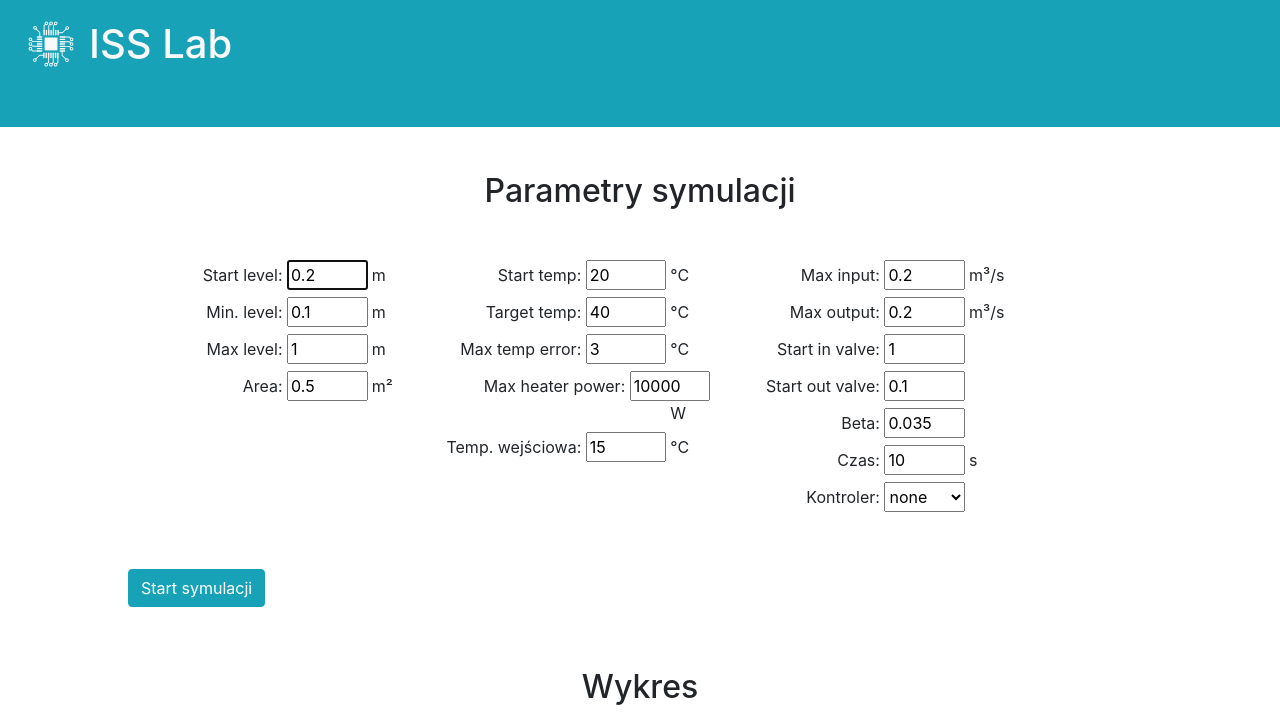
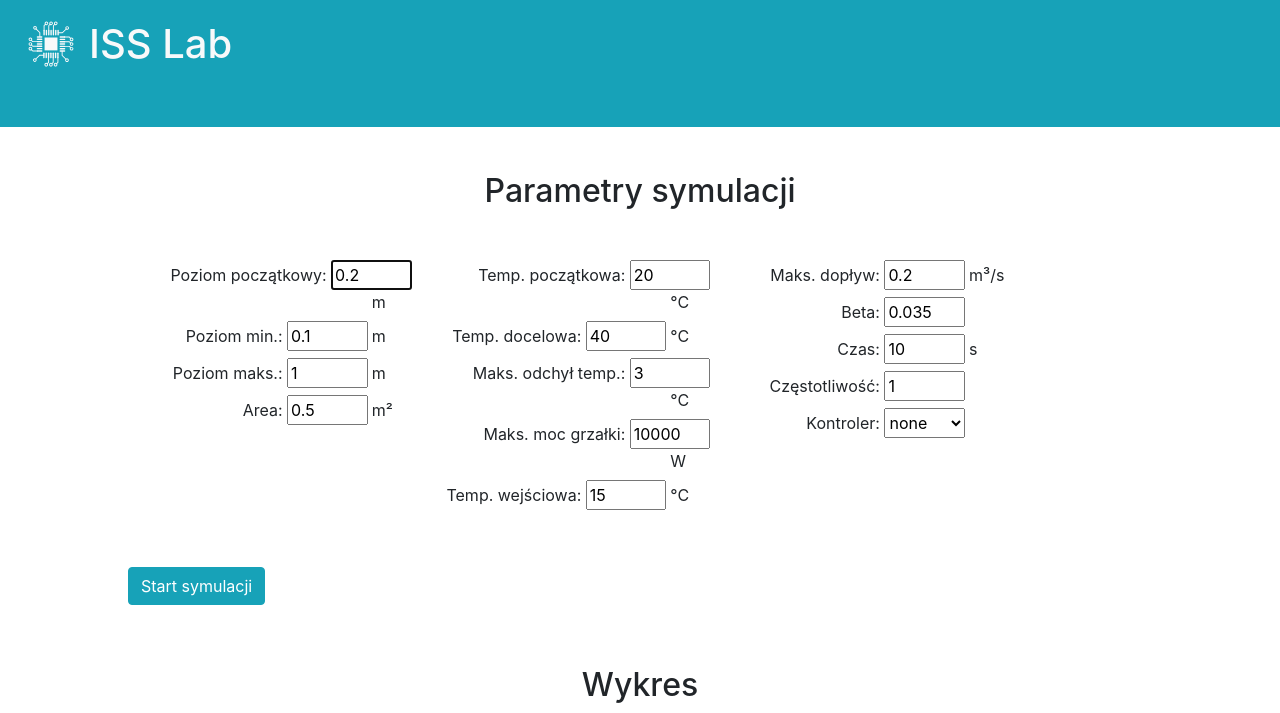
Before and after one commit to MonichSC/iss, a Flask app: page / in a window 1280 px wide. Shown: the top 713 px of the page. Run offline with Flask 2, Linux system fonts and the light colour scheme; some libraries are stand-ins or nearby versions.

Commit message:
Usuniecie niektorych parametrow sym.

```diff
--- a/flask_app.py
+++ b/flask_app.py
@@ -38,11 +38,12 @@ def iss_go():
                                                     int(content_dict['max_heater_power']),
                                                     int(content_dict['input_temp']),
                                                     float(content_dict['max_input']),
-                                                    float(content_dict['max_output']),
-                                                    float(content_dict['start_in_valve_status']),
-                                                    float(content_dict['start_out_valve_status']),
+#                                                    float(content_dict['max_output']),
+#                                                    float(content_dict['start_in_valve_status']),
+#                                                    float(content_dict['start_out_valve_status']),
                                                     float(content_dict['beta']),
                                                     int(content_dict['sim_time']),
+                                                    int(content_dict['ticks_per_second']),
                                                     content_dict['controller'],
                                                     content_dict["pid_parameters"])
 
--- a/static/main.js
+++ b/static/main.js
@@ -56,14 +56,14 @@ function iss_go()
 
     let parameters = new Array();
 
-    for (let step = 1; step <= 16; step++)
+    for (let step = 1; step <= 14; step++)
     {
         parameters.push(document.getElementById("par-"+step).value);
     }
 
     const pid_parameters = document.getElementById("pid_parameters");
 
-    let selected_controller = document.getElementById("par-16").value;
+    let selected_controller = document.getElementById("par-14").value;
 
     console.log("selected_controller: " + selected_controller);
 
@@ -129,12 +129,13 @@ function iss_go()
                             "max_heater_power": parameters[7],
                             "input_temp": parameters[8],
                             "max_input": parameters[9],
-                            "max_output": parameters[10],
-                            "start_in_valve_status": parameters[11],
-                            "start_out_valve_status": parameters[12],
-                            "beta": parameters[13],
-                            "sim_time": parameters[14],
-                            "controller": parameters[15],
+//                            "max_output": parameters[10],
+//                            "start_in_valve_status": parameters[11],
+//                            "start_out_valve_status": parameters[12],
+                            "beta": parameters[10],
+                            "sim_time": parameters[11],
+                            "ticks_per_second": parameters[12],
+                            "controller": parameters[13],
                             "pid_parameters": pidPAR}));
 
     console.log("wyslano");
@@ -249,5 +250,5 @@ window.addEventListener("DOMContentLoaded", (e)=>{
     document.querySelector("#remove_plot").addEventListener("click", remove_plot);
 
     // nasłuchiwanie na zdarzenie zmiany controlera
-    document.getElementById("par-16").addEventListener("change", callback_change_controller)
+    document.getElementById("par-14").addEventListener("change", callback_change_controller)
 })
--- a/templates/main.html
+++ b/templates/main.html
@@ -30,29 +30,29 @@
     <div class="row rlform">
 
         <div class="col parameters-row">
-            <p class=mbsp>Start level: <input class=w30p id="par-1" name="start_level" value="0.2" autofocus><span class=unit>m</span></p>
-            <p class=mbsp>Min. level: <input class=w30p id="par-2" name="min_level" value="0.1"><span class=unit>m</span></p>
-            <p class=mbsp>Max level: <input class=w30p id="par-3" name="max_level" value="1"><span class=unit>m</span></p>
+            <p class=mbsp>Poziom początkowy: <input class=w30p id="par-1" name="start_level" value="0.2" autofocus><span class=unit>m</span></p>
+            <p class=mbsp>Poziom min.: <input class=w30p id="par-2" name="min_level" value="0.1"><span class=unit>m</span></p>
+            <p class=mbsp>Poziom maks.: <input class=w30p id="par-3" name="max_level" value="1"><span class=unit>m</span></p>
             <p class=mbsp>Area: <input class=w30p id="par-4" name="area" value="0.5"><span class=unit>m²</span></p>
         </div>
 
         <div class="col parameters-row">
-            <p class=mbsp>Start temp: <input class=w30p id="par-5" name="start_temp" value="20"><span class=unit>°C</span></p>
-            <p class=mbsp>Target temp: <input class=w30p id="par-6" name="target_temp" value="40"><span class=unit>°C</span></p>
-            <p class=mbsp>Max temp error: <input class=w30p id="par-7" name="max_temp_error" value="3"><span class=unit>°C</span></p>
-            <p class=mbsp>Max heater power: <input class=w30p id="par-8" name="max_heater_power" value="10000"><span class=unit>W</span></p>
+            <p class=mbsp>Temp. początkowa: <input class=w30p id="par-5" name="start_temp" value="20"><span class=unit>°C</span></p>
+            <p class=mbsp>Temp. docelowa: <input class=w30p id="par-6" name="target_temp" value="40"><span class=unit>°C</span></p>
+            <p class=mbsp>Maks. odchył temp.: <input class=w30p id="par-7" name="max_temp_error" value="3"><span class=unit>°C</span></p>
+            <p class=mbsp>Maks. moc grzałki: <input class=w30p id="par-8" name="max_heater_power" value="10000"><span class=unit>W</span></p>
             <p class=mbsp>Temp. wejściowa: <input class=w30p id="par-9" name="input_temp" value="15"><span class=unit>°C</span></p>
         </div>
 
         <div class="col parameters-row">
-            <p class=mbsp>Max input: <input class=w30p id="par-10" name="max_input" value="0.2"><span class=unit>m³/s</span></p>
-            <p class=mbsp>Max output: <input class=w30p id="par-11" name="max_output" value="0.2"><span class=unit>m³/s</span></p>
-            <p class=mbsp>Start in valve: <input class=w30p id="par-12" name="start_in_valve_status" value="1"><span class=unit></span></p>
-            <p class=mbsp>Start out valve: <input class=w30p id="par-13" name="start_out_valve_status" value="0.1"><span class=unit></span></p>
-            <p class=mbsp>Beta: <input class=w30p id="par-14" name="beta" value="0.035"><span class=unit></span></p>
-            <!--p class=mbsp>ticks_per_second: <input class=w30p id="par-12" name="ticks_per_second" value="1"><span class=unit></span></p-->
-            <p class=mbsp>Czas: <input class=w30p id="par-15" name="sim_time" value="10"><span class=unit>s</span></p>
-            <p class=mbsp>Kontroler: <select class="w30p" id="par-16" name="controller" value="none">
+            <p class=mbsp>Maks. dopływ: <input class=w30p id="par-10" name="max_input" value="0.2"><span class=unit>m³/s</span></p>
+            <!--p class=mbsp style="display:none;">Max output: <input class=w30p id="par-11" name="max_output" value="0.2"><span class=unit>m³/s</span></p>
+            <p class=mbsp style="display:none;">Start in valve: <input class=w30p id="par-12" name="start_in_valve_status" value="1"><span class=unit></span></p>
+            <p class=mbsp style="display:none;">Start out valve: <input class=w30p id="par-13" name="start_out_valve_status" value="0.1"><span class=unit></span></p-->
+            <p class=mbsp>Beta: <input class=w30p id="par-11" name="beta" value="0.035"><span class=unit></span></p>
+            <p class=mbsp>Czas: <input class=w30p id="par-12" name="sim_time" value="10"><span class=unit>s</span></p>
+            <p class=mbsp>Częstotliwość: <input class=w30p id="par-13" name="ticks_per_second" value="1"><span class=unit></span></p>
+            <p class=mbsp>Kontroler: <select class="w30p" id="par-14" name="controller" value="none">
                     <option value="none">none</option>
                     <option value="pid">PID</option>
                     <option value="fuzzy">Fuzzy</option>
```
Also changed, not shown: heated_container.py (+15 -14 lines), simulation.py (+12 -10 lines).
